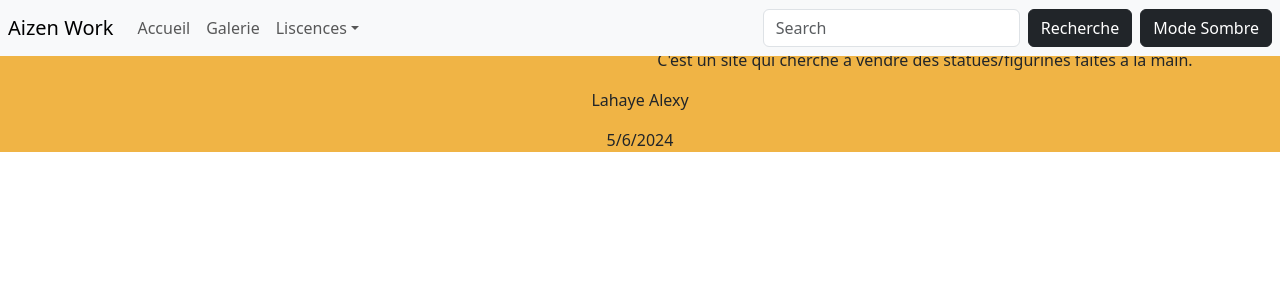
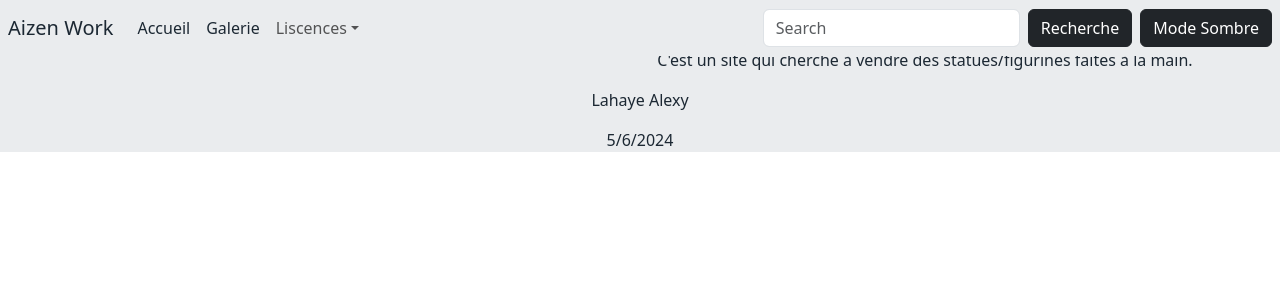
Before and after one commit to AlexyLahaye/aizen-work, a React (Create React App) app: page / in a window 1280 px wide. Shown: the top 300 px of the page. Built offline with nearby package versions, Linux system fonts and the light colour scheme.

Commit message:
KAN-14 Gérer le design du footer

```diff
--- a/src/App.js
+++ b/src/App.js
@@ -13,9 +13,14 @@ function App() {
     setDarkMode(prevMode => !prevMode);
   };
 
+  const themeColor =
+  { background: darkMode ? theme.dark.background : theme.light.background,
+    color: darkMode ? theme.dark.text : theme.light.text }
+
+
   return (
     <Router>
-      <div className="App" style={{ background: darkMode ? theme.dark.background : theme.light.background }}>
+      <div className="App" style={themeColor}>
         <Header darkMode={darkMode} toggleTheme={toggleTheme} />
         <Routes>
           <Route path="/" element={<HomePage darkMode={darkMode} />} />
--- a/src/assets/styles/style.css
+++ b/src/assets/styles/style.css
@@ -1,13 +1,3 @@
-:root {
-  --background-color: ${theme.light.background};
-  --text-color: ${theme.light.text};
-}
-
-body {
-  background-color: var(--background-color);
-  color: var(--text-color);
-}
-
 
 .App {
   text-align: center;
--- a/src/assets/themes/theme.js
+++ b/src/assets/themes/theme.js
@@ -1,12 +1,12 @@
 const theme = {
     light: {
-      background: '#f0b445',
-      text: '#333',
+      background: '#EAECEE',
+      text: '#1C2833',
       // Ajoutez d'autres propriétés de style pour le mode clair
     },
     dark: {
-      background: '#333',
-      text: '#fff',
+      background: '#2C3E50',
+      text: '#F7F9F9',
       // Ajoutez d'autres propriétés de style pour le mode sombre
     },
   };
--- a/src/components/common/Footer/Footer.js
+++ b/src/components/common/Footer/Footer.js
@@ -4,7 +4,7 @@ function Footer() {
   const currentDate = new Date().toLocaleDateString(); // Obtiens la date du jour.
 
   return (
-    <footer className="background-color">
+    <footer>
       <p>Lahaye Alexy</p>
       <p>{currentDate}</p>
     </footer>
--- a/src/components/common/Header/Header.js
+++ b/src/components/common/Header/Header.js
@@ -1,17 +1,21 @@
 import React from 'react';
 import { Link } from 'react-router-dom';
 import { Navbar, Nav, Form, Button, NavDropdown } from 'react-bootstrap';
+import theme from '../../../assets/themes/theme';
 
 function Header({ darkMode, toggleTheme }) {
+    const navBarBG = {backgroundColor: darkMode ? theme.dark.background : theme.light.background};
+    const navBarCT = {color: darkMode ? theme.dark.text : theme.light.text,}
+
   return (
-    <Navbar expand="lg p-2" fixed="top" bg={darkMode ? 'dark' : 'light'} variant={darkMode ? 'dark' : 'light'}>
-      <Navbar.Brand as={Link} to="/">Aizen Work</Navbar.Brand>
+    <Navbar style={navBarBG} expand="lg p-2" fixed="top">
+    <Navbar.Brand style={navBarCT} as={Link} to="/">Aizen Work</Navbar.Brand>
     <Navbar.Toggle aria-controls="navbarScroll" />
     <Navbar.Collapse id="navbarScroll">
         <Nav className="me-auto" navbarScroll>
-          <Nav.Link as={Link} to="/">Accueil</Nav.Link>
-          <Nav.Link as={Link} to="/Galerie">Galerie</Nav.Link>
-          <NavDropdown title="Liscences" id="navbarScrollingDropdown">
+        <Nav.Link style={navBarCT} as={Link} to="/">Accueil</Nav.Link>
+        <Nav.Link style={navBarCT} as={Link} to="/Galerie">Galerie</Nav.Link>
+        <NavDropdown style={navBarCT} title="Liscences" id="navbarScrollingDropdown">
             <NavDropdown.Item href="#idLiscence">One Piece</NavDropdown.Item>
         </NavDropdown>
         </Nav>
```
Lines whose indentation alone changed are shown as unchanged.
